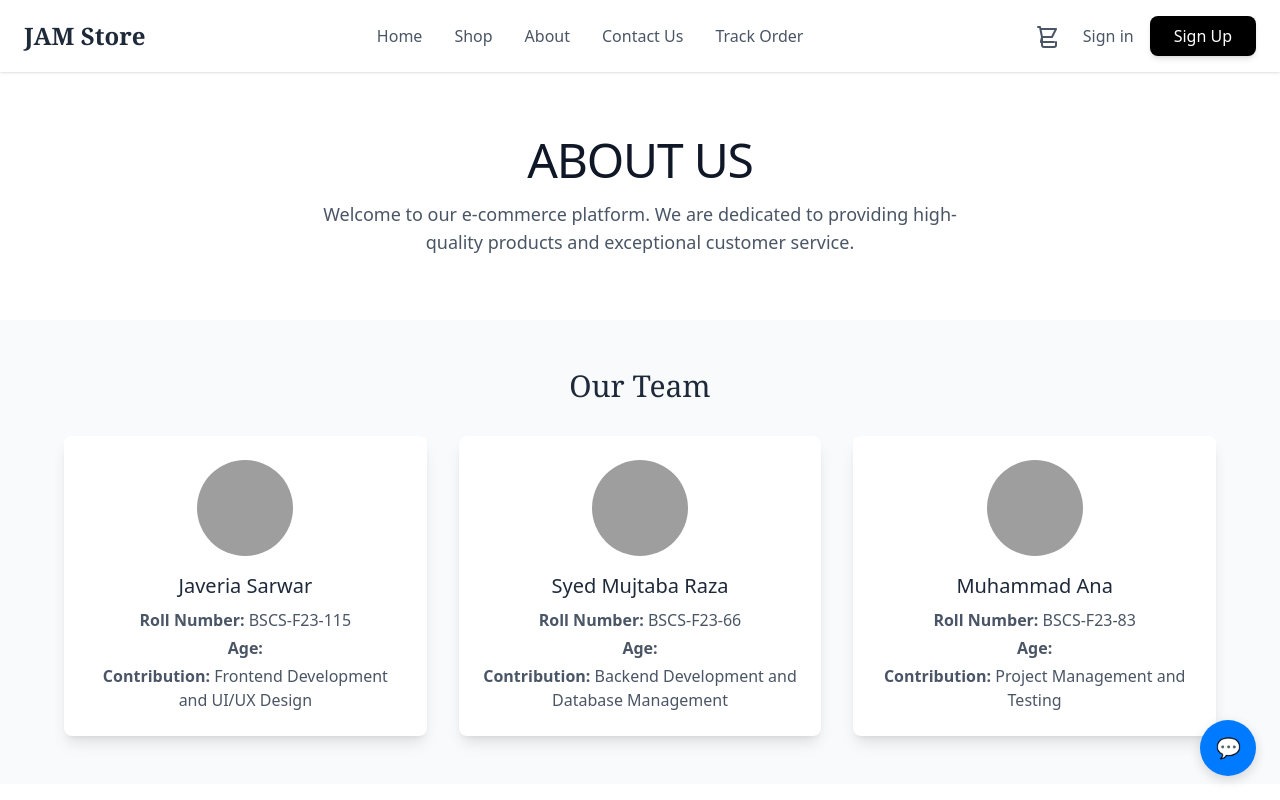
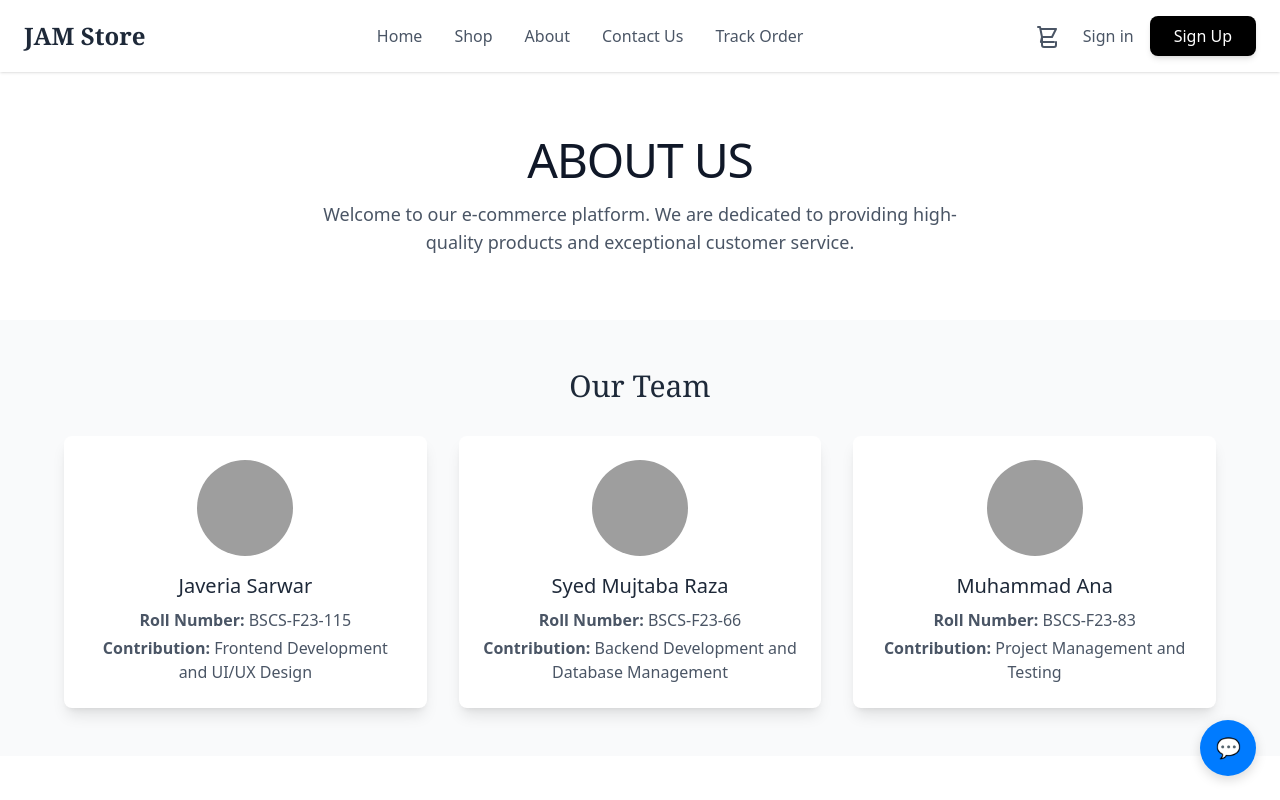
Before and after one commit to dfali78/FYP, a React app in the folder frontend/: page /about in a window 1280 px wide. Shown: the top 800 px of the page. Built offline with nearby package versions, Linux system fonts and the light colour scheme; grey boxes are pictures that could not be loaded; the HTML template or start-up script is replaced by a standard one.

Commit message:
Update TeamMembers.jsx

```diff
--- a/frontend/src/components/TeamMembers.jsx
+++ b/frontend/src/components/TeamMembers.jsx
@@ -38,7 +38,7 @@ const TeamMembers = () => {
               />
               <h3 className="text-xl font-medium text-gray-800 mb-2">{member.name}</h3>
               <p className="text-gray-600 mb-1"><strong>Roll Number:</strong> {member.rollNumber}</p>
-              <p className="text-gray-600 mb-1"><strong>Age:</strong> {member.age}</p>
+
               <p className="text-gray-600"><strong>Contribution:</strong> {member.contribution}</p>
             </div>
           ))}
```
